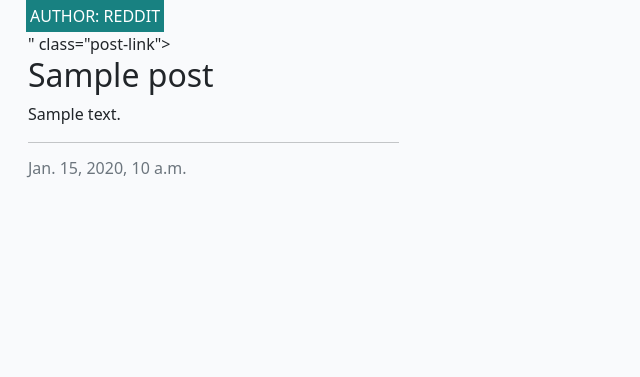
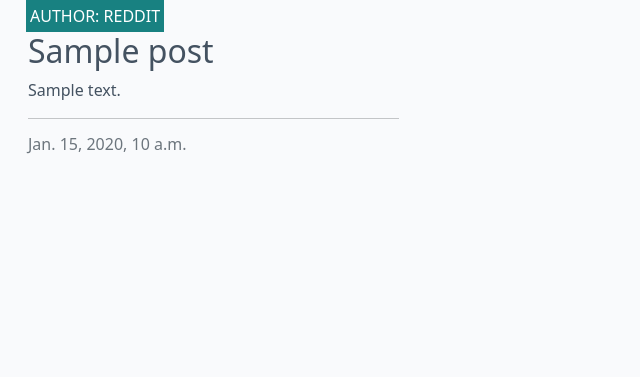
Before and after one commit to Niall-5P/Reddit-Like-Website, a Django app: page / in a window 1280 px wide. Shown: the part 60-437 px from the top of the page, without its empty margins (0-640 px from the left). Run offline with Django 4.2, Linux system fonts and the light colour scheme; data comes from the database, SQL or seed files in the repository; tables that the repository leaves empty hold one stand-in row (values such as "Sample post").

Commit message:
Fix anchor tag in html

```diff
--- a/blog/admin.py
+++ b/blog/admin.py
@@ -8,7 +8,7 @@ class PostAdmin(SummernoteModelAdmin):
 
     list_display = ('title', 'slug', 'status', 'created_on')
     search_fields = ['title', 'content']
-    list_filter = ('status', 'created_on',)
+    list_filter = ('status', 'created_on')
     prepopulated_fields = {'slug': ('title',)}
     summernote_fields = ('content',)
 
--- a/blog/templates/blog/index.html
+++ b/blog/templates/blog/index.html
@@ -18,7 +18,7 @@
                                     <p class="author">Author: {{ post.author }}</p>
                                 </div>
                             </div>
-                            <a href="{% url 'post_detail' post.slug %}" class="post-link"></a>" class="post-link">
+                            <a href="{% url 'post_detail' post.slug %}" class="post-link">
                                 <h2 class="card-title">{{ post.title }}</h2>
                                 <p class="card-text">{{ post.excerpt }}</p>
                             </a>
--- a/blog/urls.py
+++ b/blog/urls.py
@@ -3,5 +3,5 @@ from django.urls import path
 
 urlpatterns = [
     path('', views.PostList.as_view(), name='home'),
-    path('<slug:slug>/', views.post_detail, name='post_detail'),
+    path('<slug:slug>/', views.post_detail, name="post_detail"),
 ]
--- a/blog/views.py
+++ b/blog/views.py
@@ -29,8 +29,4 @@ def post_detail(request, slug):
     queryset = Post.objects.filter(status=1)
     post = get_object_or_404(queryset, slug=slug)
 
-    return render(
-        request,
-        "blog/post_detail.html",
-        {"post": post},
-    )
+    return render(request, "blog/post_detail.html", {"post": post},)
--- a/codestar/settings.py
+++ b/codestar/settings.py
@@ -91,7 +91,7 @@ WSGI_APPLICATION = 'codestar.wsgi.application'
 #        'ENGINE': 'django.db.backends.sqlite3',
 #        'NAME': BASE_DIR / 'db.sqlite3',
 #    }
-#}
+# }
 
 
 DATABASES = {
@@ -138,7 +138,7 @@ USE_TZ = True
 # Static files (CSS, JavaScript, Images)
 # https://docs.djangoproject.com/en/4.2/howto/static-files/
 
-STATIC_URL = '/static/'
+STATIC_URL = 'static/'
 STATICFILES_DIRS = [os.path.join(BASE_DIR, 'static'), ]
 STATIC_ROOT = os.path.join(BASE_DIR, 'staticfiles')
 
```
